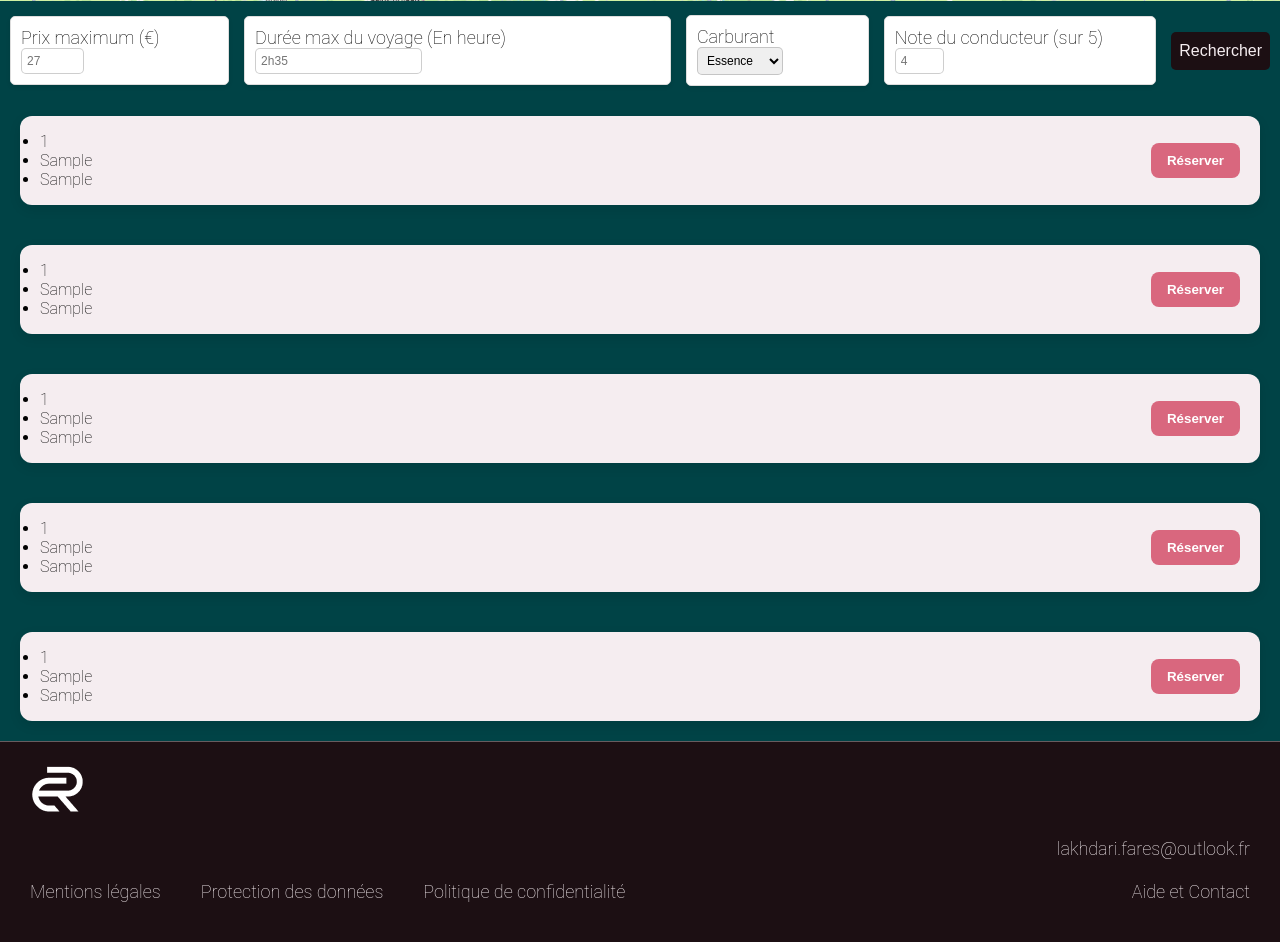
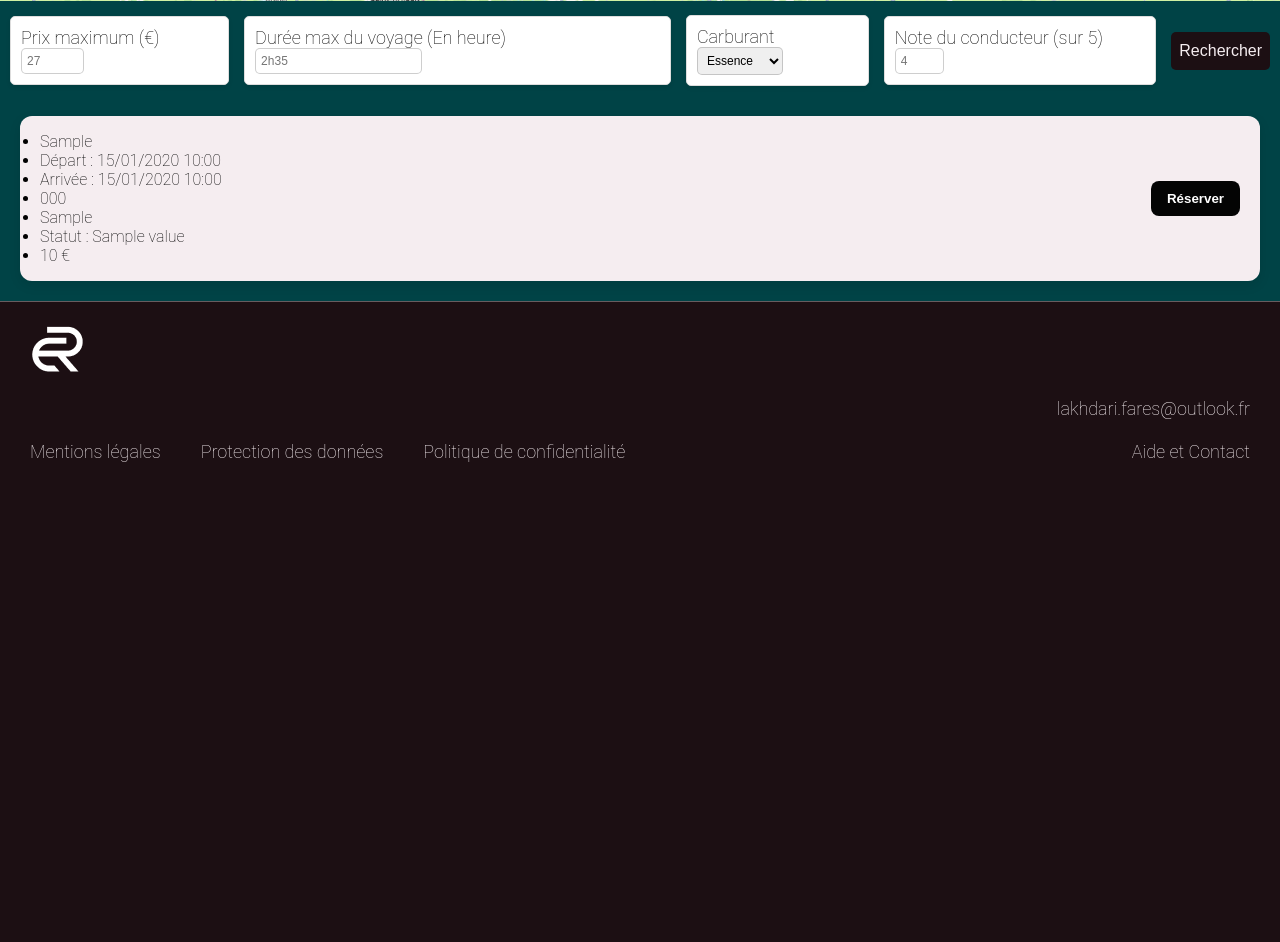
Before and after one commit to YutaOkkotsu94/ecoride, a Symfony app: template templates/carpooling/list.html.twig in a window 1280 px wide. Shown: the part 578-1520 px from the top of the page. After the commit the page ends 1040 px from the top, so only its background shows below. Run offline with Twig, Linux system fonts and the light colour scheme; the template is opened without the code that fills it: most values are stand-ins (such as "Sample title", 1, 10 or a date in 2020); style sheets or scripts are compiled from the project's sources; some libraries are stand-ins or nearby versions.

Commit message:
Change the public function StatutType in my entity carpooling with instanceof and tryfrom for return the enum and i change the list.html.twig

```diff
--- a/assets/styles/list.css
+++ b/assets/styles/list.css
@@ -170,7 +170,7 @@
   }
 
 button:hover {
-  background-color: #a9ffcbd1;
+  background-color: rgba(169, 251, 203, 0.82);
 }
 
 .footer {
@@ -292,7 +292,7 @@ button:hover {
 }
 
 .carpooling-btn {
-  background-color: #D9677E;
+  background-color: rgb(4, 4, 4);
   color: white;
   border: none;
   padding: 10px 16px;
@@ -303,5 +303,5 @@ button:hover {
 }
 
 .carpooling-btn:hover {
-  background-color: #c6556e;
+  background-color: rgba(120, 251, 178, 0.82);
 }
--- a/templates/carpooling/list.html.twig
+++ b/templates/carpooling/list.html.twig
@@ -7,7 +7,7 @@
     {% include 'components/dark-header.html.twig' %}
 
         <div class="header-content-list">
-        <img src="{{ asset('images/map.png')}}" alt="carte de l'ile de france" class="map-image">
+        <img src="{{ asset('images/map.png')}}" alt="carte de lIle de france" class="map-image">
     </div>
 
         <div class="filter-container">
@@ -40,71 +40,22 @@
     {% for carpooling in carpoolings %}
         <div class="carpooling-info">
         <ul>
-                <li>{{ carpooling.id }}</li>
-                <li>{{ carpooling.placeOfDeparture }}</li>
-                <li>{{ carpooling.placeOfArrival }}</li>
+            <li>{{ carpooling.placeOfDeparture }}</li>
+            <li>Départ : {{ carpooling.departureDate|date('d/m/Y H:i') }}</li>
+            <li>Arrivée : {{ carpooling.arrivalDate|date('d/m/Y H:i') }}</li>
+            <li>{{ carpooling.numberOfPlace }}</li>
+            <li>{{ carpooling.placeOfArrival }}</li>
+            <li>
+                Statut : {{ carpooling.statut ? carpooling.statut.value : 'Inconnu' }}
+            </li>
+            <li>{{ carpooling.personPrice }} €</li>
         </ul>
         </div>
-    {% endfor %}
         <button class="carpooling-btn">Réserver</button>
     </div>
+    {% endfor %}
 </div>
-    <div class="carpoolings">
-        <div class="carpooling-card">
-            {% for carpooling in carpoolings %}
-                <div class="carpooling-info">
-                    <ul>
-                        <li>{{ carpooling.id }}</li>
-                        <li>{{ carpooling.placeOfDeparture }}</li>
-                        <li>{{ carpooling.placeOfArrival }}</li>
-                    </ul>
-                </div>
-            {% endfor %}
-            <button class="carpooling-btn">Réserver</button>
-        </div>
-    </div>
-    <div class="carpoolings">
-        <div class="carpooling-card">
-            {% for carpooling in carpoolings %}
-                <div class="carpooling-info">
-                    <ul>
-                        <li>{{ carpooling.id }}</li>
-                        <li>{{ carpooling.placeOfDeparture }}</li>
-                        <li>{{ carpooling.placeOfArrival }}</li>
-                    </ul>
-                </div>
-            {% endfor %}
-            <button class="carpooling-btn">Réserver</button>
-        </div>
-    </div>
-    <div class="carpoolings">
-        <div class="carpooling-card">
-            {% for carpooling in carpoolings %}
-                <div class="carpooling-info">
-                    <ul>
-                        <li>{{ carpooling.id }}</li>
-                        <li>{{ carpooling.placeOfDeparture }}</li>
-                        <li>{{ carpooling.placeOfArrival }}</li>
-                    </ul>
-                </div>
-            {% endfor %}
-            <button class="carpooling-btn">Réserver</button>
-        </div>
-    </div>
-    <div class="carpoolings">
-        <div class="carpooling-card">
-            {% for carpooling in carpoolings %}
-                <div class="carpooling-info">
-                    <ul>
-                        <li>{{ carpooling.id }}</li>
-                        <li>{{ carpooling.placeOfDeparture }}</li>
-                        <li>{{ carpooling.placeOfArrival }}</li>
-                    </ul>
-                </div>
-            {% endfor %}
-            <button class="carpooling-btn">Réserver</button>
-        </div>
-    </div>
+
 
     {% include 'components/footer.html.twig' %}
 
```
Also changed, not shown: src/Entity/Carpooling.php (+6 -2 lines).
